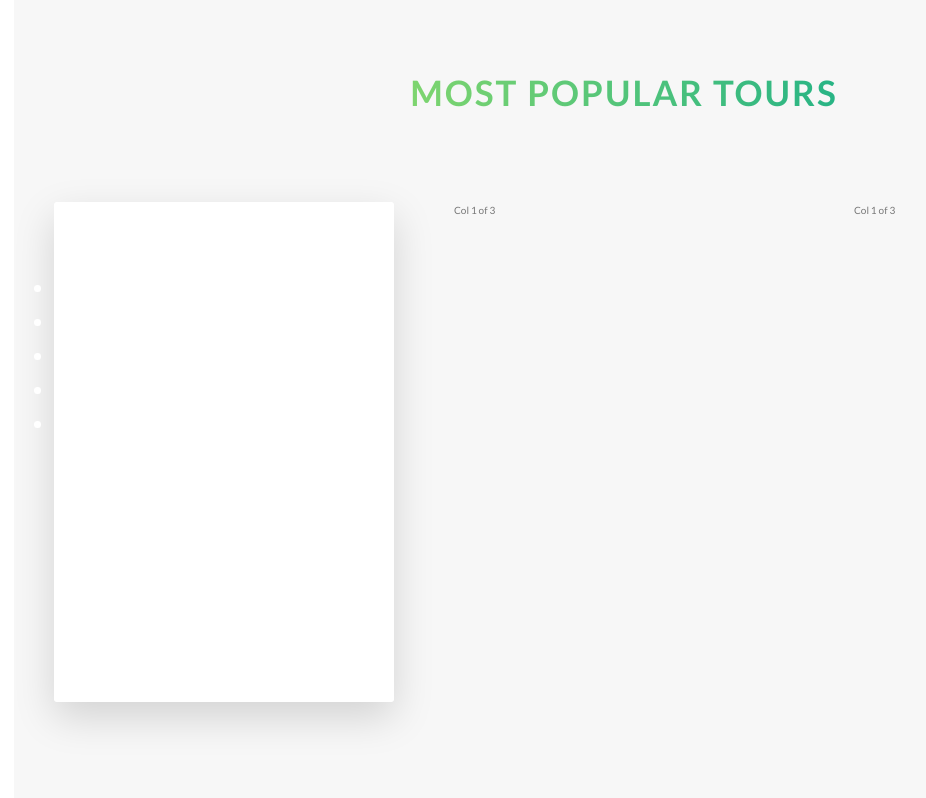
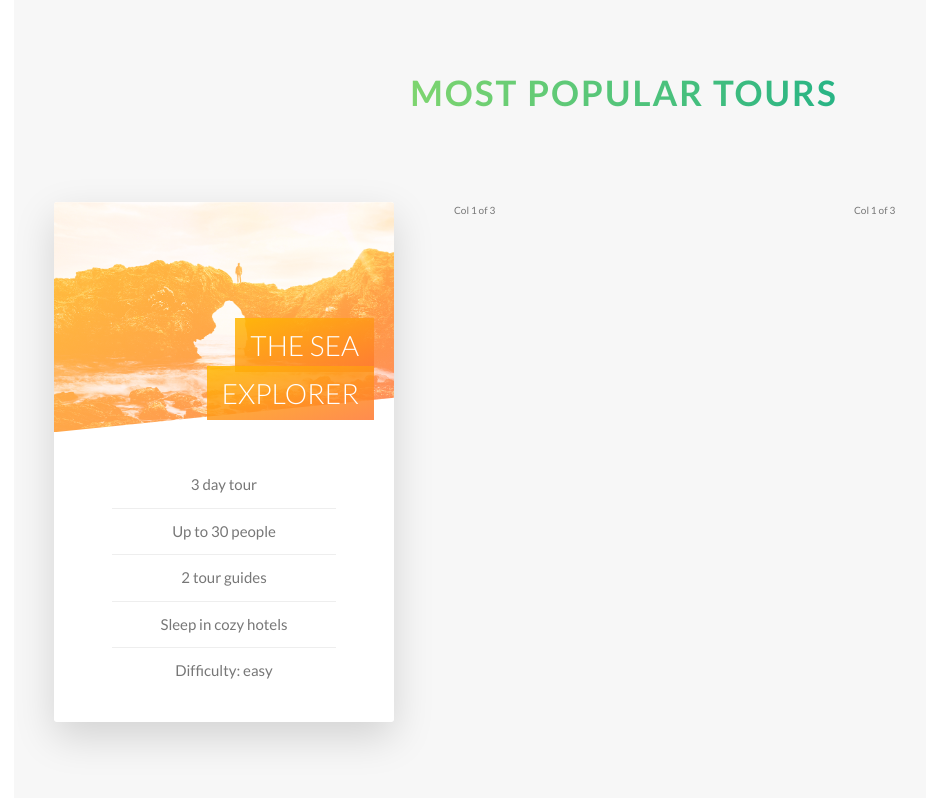
Before and after one commit to rcina/Natours, a website: page index.html in a window 1280 px wide. Shown: the part 2278-3076 px from the top of the page, without its empty margins (16-942 px from the left). Drawn offline with nearby package versions, Linux system fonts and the light colour scheme; files that its build step writes are made by us from their sources.

Commit message:
Style the front of the first card

```diff
--- a/sass/components/_card.scss
+++ b/sass/components/_card.scss
@@ -1,15 +1,13 @@
 @use "../abstracts/variables" as variables;
 
 .card {
+  //Functionality
   perspective: 150rem;
   position: relative;
-  height: 50rem;
+  height: 52rem;
 
   &__side {
-    color: #fff;
-    font-size: 2rem;
-
-    height: 50rem;
+    height: 52rem;
     transition: all 0.8s ease;
     position: absolute;
     top: 0;
@@ -17,6 +15,7 @@
     width: 100%;
     backface-visibility: hidden;
     border-radius: 3px;
+    overflow: hidden;
     box-shadow: 0 1.5rem 4rem rgba(variables.$color-black, 0.15);
 
     &--front {
@@ -37,10 +36,81 @@
   }
 
   &:hover &__side--front {
-    transform: rotateY(180deg);
+    transform: rotateY(-180deg);
   }
 
   &:hover &__side--back {
     transform: rotateY(0);
   }
+
+  // FRONT SIDE STYLING
+  &__picture {
+    background-size: cover;
+    height: 23rem;
+    background-blend-mode: screen;
+    clip-path: polygon(0 0, 100% 0, 100% 85%, 0 100%);
+
+    &--1 {
+      background-image: linear-gradient(
+          to right bottom,
+          variables.$color-secondary-light,
+          variables.$color-secondary-dark
+        ),
+        url(../img/nat-5.jpg);
+    }
+
+    &--2 {
+      background-image: url(../img/nat-5.jpg);
+    }
+
+    &--3 {
+      background-image: url(../img/nat-5.jpg);
+    }
+  }
+
+  &__heading {
+    font-size: 2.8rem;
+    font-weight: 300;
+    text-transform: uppercase;
+    text-align: right;
+    color: variables.$color-white;
+    position: absolute;
+    top: 12rem;
+    right: 2rem;
+    width: 75%;
+  }
+
+  &__heading-span {
+    padding: 1rem 1.5rem;
+    -webkit-box-decoration-break: clone;
+    box-decoration-break: clone;
+
+    &--1 {
+      background-image: linear-gradient(
+        to right bottom,
+        rgba(variables.$color-secondary-light, 0.85),
+        rgba(variables.$color-secondary-dark, 0.85)
+      );
+    }
+  }
+
+  &__details {
+    padding: 3rem;
+
+    ul {
+      list-style: none;
+      width: 80%;
+      margin: 0 auto;
+
+      li {
+        text-align: center;
+        font-size: 1.5rem;
+        padding: 1rem;
+
+        &:not(:last-child) {
+          border-bottom: 1px solid variables.$color-grey-light-2;
+        }
+      }
+    }
+  }
 }
```
